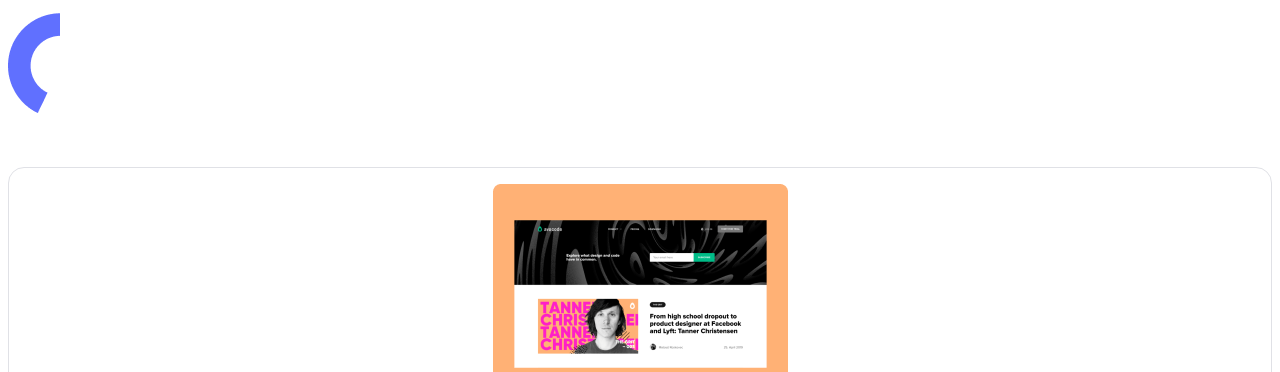
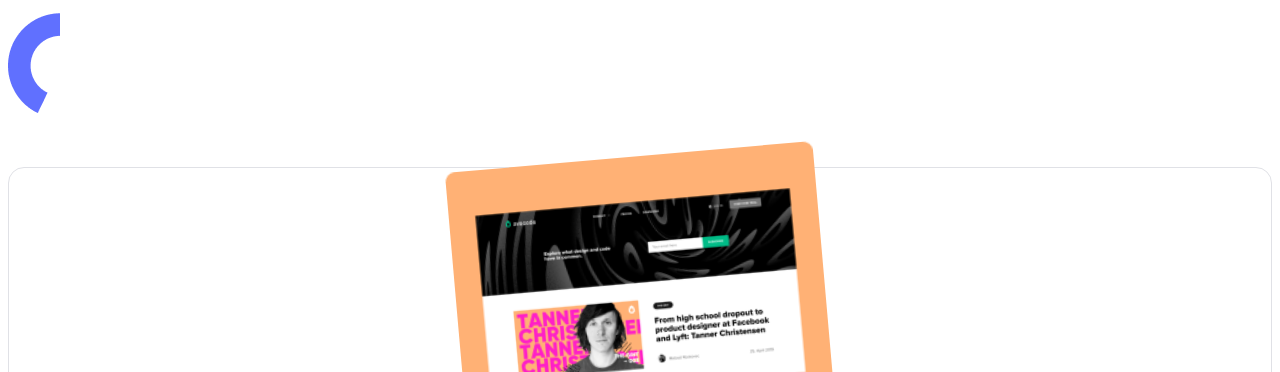
Before and after one commit to codewithed/portfolio-website, a website: page index.html in a window 1280 px wide. In both pictures the pointer is over the picture 640 px from the left and 722 px from the top of the page. Shown: the part 428-800 px from the top of the page. Drawn offline with Linux system fonts and the light colour scheme.

Commit message:
Add rotation and scaling to project images

```diff
--- a/styles.css
+++ b/styles.css
@@ -134,6 +134,14 @@ li {
 .grid-container {
   display: grid;
   row-gap: 40px;
+}
+
+.grid-container img {
+  transition: transform 1s;
+}
+
+.grid-container img:hover {
+  transform: scale(1.25) rotate(-5deg);
 }
 
 .canopy {
```
